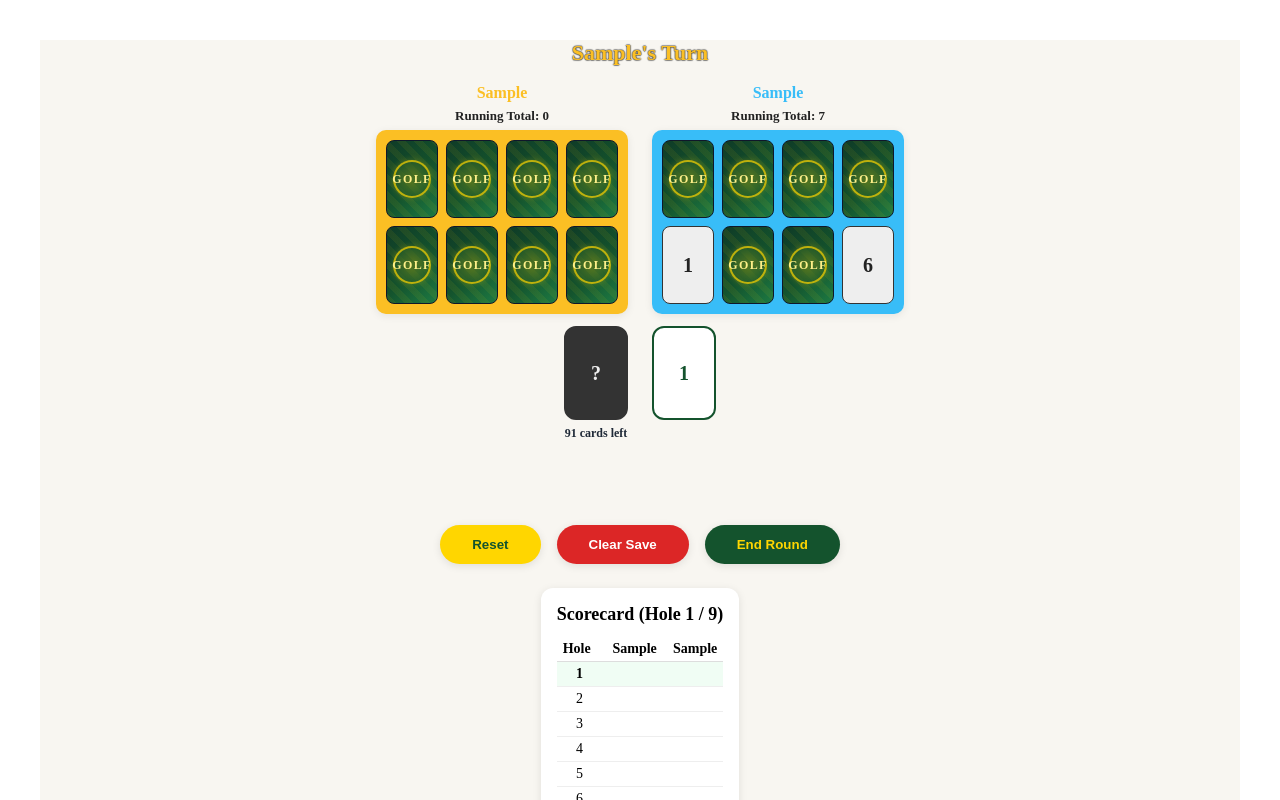
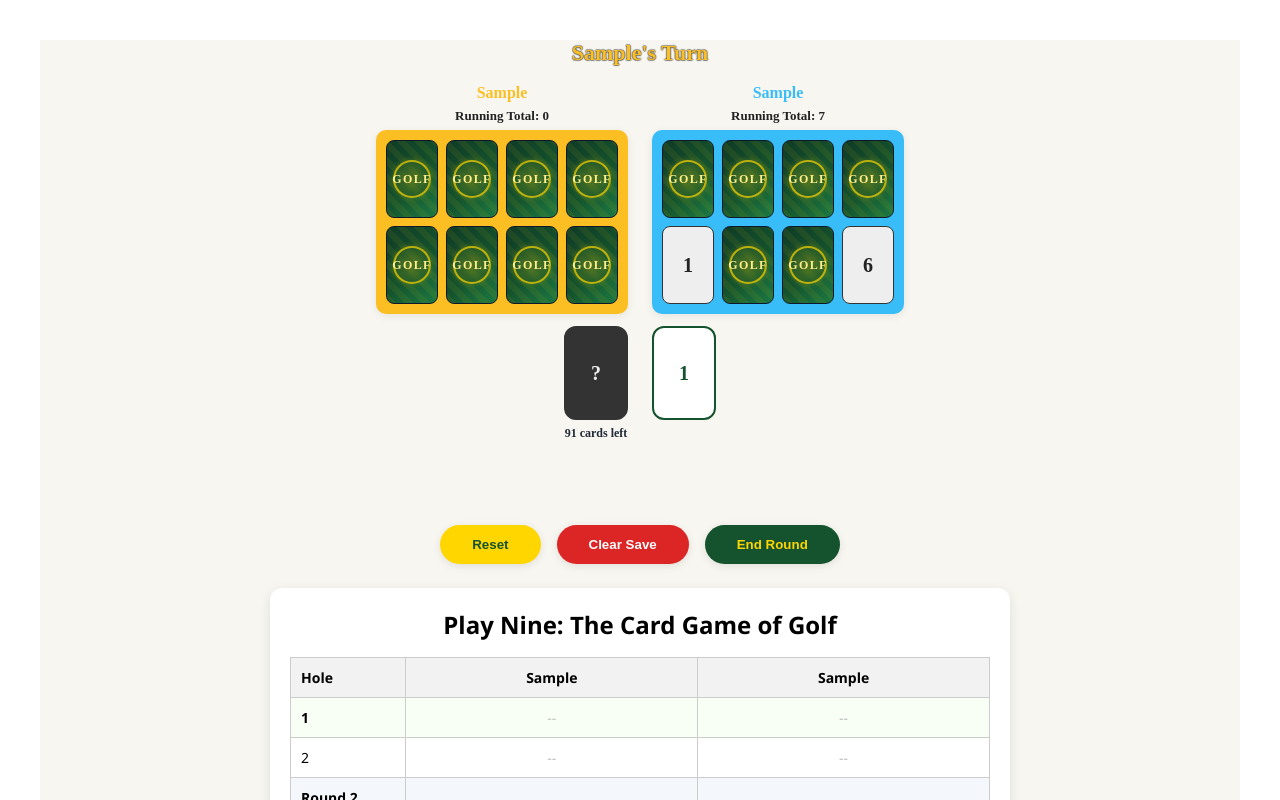
Before and after one commit to tseitzin/golf-card-game, a React (Vite) app: page / in a window 1280 px wide. Both pictures are taken after typing "Sample", "Sample" into the empty fields and a click on the button "Start Game". Shown: the top 800 px of the page. Built offline with nearby package versions, Linux system fonts and the light colour scheme.

Commit message:
Improved scorecard

```diff
--- a/src/components/Scorecard.jsx
+++ b/src/components/Scorecard.jsx
@@ -1,7 +1,10 @@
-import React, { useState } from 'react'
+import React, { useMemo, useState } from 'react'
 
+const TOTAL_HOLES = 9
 export default function Scorecard({ holeScores, overallTotals, currentHole, playerNames }) {
   const [open, setOpen] = useState(null) // { hole, playerIndex }
+  const holeColumnWidth = '15%'
+  const playerColumnWidth = `${((100 - 15) / Math.max(playerNames.length, 1)).toFixed(2)}%`
 
   const handleCellClick = (hole, playerIndex, record) => {
     if (!record) return
@@ -12,161 +15,202 @@
     }
   }
 
-  const findRecord = hole => holeScores.find(h => h.hole === hole)
-  const openRecord = open ? findRecord(open.hole) : null
+  const holeRecordMap = useMemo(() => {
+    const map = new Map()
+    holeScores.forEach(record => {
+      map.set(record.hole, record)
+    })
+    return map
+  }, [holeScores])
+
+  const openRecord = open ? holeRecordMap.get(open.hole) : null
   const openBreakdown = openRecord ? openRecord.breakdowns?.[open.playerIndex] : null
 
-  const totalsByHole = (() => {
+  const runningTotalsByHole = useMemo(() => {
     const cumulative = Array(playerNames.length).fill(0)
+    const totals = {}
     const sorted = [...holeScores].sort((a, b) => a.hole - b.hole)
-    const map = {}
     sorted.forEach(record => {
       const running = record.scores.map((score, idx) => {
         const value = typeof score === 'number' ? score : 0
         cumulative[idx] += value
         return cumulative[idx]
       })
-      map[record.hole] = running
+      totals[record.hole] = running
     })
-    return map
-  })()
+    return totals
+  }, [holeScores, playerNames.length])
+
+  const computedGameTotals = useMemo(() => {
+    const sums = Array(playerNames.length).fill(0)
+    holeScores.forEach(record => {
+      record.scores.forEach((score, idx) => {
+        if (typeof score === 'number') sums[idx] += score
+      })
+    })
+    return sums
+  }, [holeScores, playerNames.length])
+
+  const gameTotals = overallTotals?.length ? overallTotals : computedGameTotals
 
   return (
     <div style={{
       background: '#fff',
-      padding: 16,
+      padding: 20,
       borderRadius: 12,
-      boxShadow: '0 2px 8px rgba(0,0,0,0.1)',
-      maxWidth: 520,
-      margin: '0 auto',
-      marginTop: 24,
-      fontSize: 14,
+      boxShadow: '0 3px 12px rgba(0,0,0,0.1)',
+      maxWidth: 700,
+      margin: '24px auto',
+      fontFamily: `'Segoe UI', Tahoma, Geneva, Verdana, sans-serif`,
       position: 'relative'
     }}>
-      <div style={{ fontWeight: 'bold', fontSize: 18, marginBottom: 12 }}>Scorecard (Hole {currentHole} / 9)</div>
-      <table style={{ width: '100%', borderCollapse: 'collapse' }}>
+      <h2 style={{ margin: '0 0 16px', fontWeight: 600, textAlign: 'center' }}>Play Nine: The Card Game of Golf</h2>
+      <table style={{ width: '100%', borderCollapse: 'collapse', textAlign: 'center', fontSize: 14, tableLayout: 'fixed' }}>
         <thead>
           <tr>
-            <th style={{ textAlign: 'left', padding: '4px 6px', borderBottom: '1px solid #ddd' }}>Hole</th>
-            {playerNames.map((n, i) => (
-              <th key={i} style={{ textAlign: 'right', padding: '4px 6px', borderBottom: '1px solid #ddd' }}>{n}</th>
+            <th style={{ border: '1px solid #ccc', padding: '10px', backgroundColor: '#f2f2f2', textAlign: 'left', width: holeColumnWidth }}>Hole</th>
+            {playerNames.map((name, idx) => (
+              <th
+                key={idx}
+                style={{ border: '1px solid #ccc', padding: '10px', backgroundColor: '#f2f2f2', width: playerColumnWidth }}
+              >
+                {name}
+              </th>
             ))}
           </tr>
         </thead>
         <tbody>
-          {[...Array(9)].map((_, hIdx) => {
-            const holeNumber = hIdx + 1
-            const record = findRecord(holeNumber)
-            const isCurrent = holeNumber === currentHole
+          {[...Array(TOTAL_HOLES)].map((_, holeIdx) => {
+            const holeNumber = holeIdx + 1
+            const record = holeRecordMap.get(holeNumber)
+            const isCurrentHole = holeNumber === currentHole
             return (
-              <tr key={holeNumber} style={{ background: isCurrent ? '#f0fdf4' : 'transparent' }}>
-                <td style={{ padding: '4px 6px', borderBottom: '1px solid #eee', fontWeight: isCurrent ? 'bold' : 'normal' }}>{holeNumber}</td>
-                {playerNames.map((_, pi) => {
-                  const isOpen = open && open.hole === holeNumber && open.playerIndex === pi
+              <React.Fragment key={holeNumber}>
+                <tr style={{ background: isCurrentHole ? '#f8fff5' : 'transparent' }}>
+                  <td style={{ border: '1px solid #ccc', padding: '10px', fontWeight: isCurrentHole ? 600 : 400, textAlign: 'left', width: holeColumnWidth }}>{holeNumber}</td>
+                  {playerNames.map((_, playerIdx) => {
                     const hasRecord = !!record
-                  const holeScore = record ? record.scores[pi] : null
-                  const runningTotal = totalsByHole[holeNumber]?.[pi]
-                  const showRunning = runningTotal !== undefined && holeNumber > 1
+                    const score = record ? record.scores[playerIdx] : null
+
                     return (
                       <td
-                      key={pi}
-                      onClick={() => handleCellClick(holeNumber, pi, record)}
+                        key={playerIdx}
+                        onClick={() => handleCellClick(holeNumber, playerIdx, record)}
+                        style={{
+                          border: '1px solid #ccc',
+                          padding: '10px',
+                          cursor: hasRecord ? 'pointer' : 'default',
+                          backgroundColor: open && open.hole === holeNumber && open.playerIndex === playerIdx ? '#eef4ff' : 'transparent',
+                          width: playerColumnWidth
+                        }}
                         title={hasRecord ? 'Click for breakdown' : ''}
-                      style={{
-                        padding: '4px 6px',
-                        textAlign: 'right',
-                        borderBottom: '1px solid #eee',
-                        cursor: hasRecord ? 'pointer' : 'default',
-                        background: isOpen ? '#eef2ff' : 'transparent',
-                        position: 'relative'
-                      }}
                       >
-                      {holeScore !== null && holeScore !== undefined ? (
-                        <div style={{ display: 'flex', flexDirection: 'column', alignItems: 'flex-end', gap: 2 }}>
-                          <span style={{ fontWeight: 600 }}>{holeScore}</span>
-                          {showRunning && (
-                            <span style={{ fontSize: 11, color: '#4b5563' }}>
-                               {runningTotal}
-                            </span>
+                        {hasRecord ? (
+                          <div style={{ display: 'flex', flexDirection: 'column', alignItems: 'center' }}>
+                            <span style={{ fontWeight: 600 }}>{score}</span>
+                          </div>
+                        ) : (
+                          <span style={{ color: '#bbb' }}>--</span>
                         )}
-                        </div>
-                      ) : ''}
                       </td>
                     )
                   })}
                 </tr>
+                {holeNumber > 1 && (
+                  <tr style={{ fontWeight: 600, backgroundColor: '#f4f7fb' }}>
+                    <td style={{ border: '1px solid #ccc', padding: '10px', textAlign: 'left', width: holeColumnWidth }}>Round {holeNumber} Subtotal</td>
+                    {playerNames.map((_, playerIdx) => {
+                      const cumulative = runningTotalsByHole[holeNumber]?.[playerIdx]
+                      const hasSubtotal = typeof cumulative === 'number'
+                      return (
+                        <td
+                          key={`subtotal-${holeNumber}-${playerIdx}`}
+                          style={{ border: '1px solid #ccc', padding: '10px', width: playerColumnWidth }}
+                        >
+                          {hasSubtotal ? cumulative : <span style={{ color: '#bbb' }}>--</span>}
+                        </td>
+                      )
+                    })}
+                  </tr>
+                )}
+              </React.Fragment>
             )
           })}
         </tbody>
         <tfoot>
-          <tr>
-            <td style={{ padding: '6px', borderTop: '1px solid #ddd', fontWeight: 'bold' }}>Total</td>
-            {overallTotals.map((t, i) => (
-              <td key={i} style={{ padding: '6px', textAlign: 'right', borderTop: '1px solid #ddd', fontWeight: 'bold' }}>{t}</td>
+          <tr style={{ fontWeight: 600, backgroundColor: '#d6f5d6' }}>
+            <td style={{ border: '1px solid #ccc', padding: '10px', textAlign: 'left', width: holeColumnWidth }}>Game Total</td>
+            {gameTotals.map((score, idx) => (
+              <td
+                key={idx}
+                style={{ border: '1px solid #ccc', padding: '10px', width: playerColumnWidth }}
+              >
+                {score}
+              </td>
             ))}
           </tr>
         </tfoot>
       </table>
+
       {open && openBreakdown && (
         <div style={{
           position: 'absolute',
-          top: 70,
-          right: 8,
-          width: 300,
-          background: '#1f2937',
-          color: '#f1f5f9',
-          borderRadius: 8,
-          padding: 12,
-          boxShadow: '0 4px 12px rgba(0,0,0,0.3)',
-          zIndex: 50
+          top: 60,
+          right: 20,
+          width: 320,
+          background: '#ffffff',
+          color: '#1f2933',
+          borderRadius: 12,
+          padding: 16,
+          boxShadow: '0 12px 30px rgba(15, 23, 42, 0.25)',
+          border: '1px solid #d1d5db'
         }}>
-          <div style={{ display: 'flex', justifyContent: 'space-between', alignItems: 'center', marginBottom: 6 }}>
-            <div style={{ fontWeight: '600' }}>Hole {open.hole} – {playerNames[open.playerIndex]}</div>
+          <div style={{ display: 'flex', justifyContent: 'space-between', alignItems: 'center', marginBottom: 12 }}>
+            <div style={{ fontWeight: 600, fontSize: 15 }}>Hole {open.hole} - {playerNames[open.playerIndex]}</div>
             <button
               onClick={() => setOpen(null)}
               style={{
                 background: 'transparent',
-                color: '#94a3b8',
+                color: '#64748b',
                 border: 'none',
                 cursor: 'pointer',
-                fontSize: 16,
+                fontSize: 18,
                 lineHeight: 1
               }}
               aria-label="Close breakdown"
             >×</button>
           </div>
-          <div style={{ fontSize: 12, marginBottom: 8, color: '#cbd5e1' }}>
-            Raw Score sums columns after cancellations. Bonus derives from matching columns and -5 set.
+          <div style={{ fontSize: 12, color: '#475569', marginBottom: 10 }}>
+            Breakdown of raw column score, bonuses, and final hole total.
           </div>
-          <div style={{ display: 'grid', gridTemplateColumns: '1fr 1fr', gap: 4, fontSize: 13 }}>
-            <div style={{ color: '#a5b4fc' }}>Raw Score:</div><div>{openBreakdown.rawScore}</div>
-            <div style={{ color: '#a5b4fc' }}>Matching Columns:</div><div>{openBreakdown.matchingColumnCount}</div>
-            <div style={{ color: '#a5b4fc' }}>-5 Count:</div><div>{openBreakdown.minusFiveCount}</div>
-            <div style={{ color: '#a5b4fc' }}>Bonus:</div><div>{openBreakdown.bonus}</div>
-            <div style={{ color: '#a5b4fc', fontWeight: '600' }}>Final:</div><div style={{ fontWeight: '600' }}>{openBreakdown.final}</div>
+          <div style={{ display: 'grid', gridTemplateColumns: '1fr 1fr', gap: 6, fontSize: 13 }}>
+            <div style={{ color: '#0f172a' }}>Raw Score</div><div>{openBreakdown.rawScore}</div>
+            <div style={{ color: '#0f172a' }}>Matching Columns</div><div>{openBreakdown.matchingColumnCount}</div>
+            <div style={{ color: '#0f172a' }}>-5 Count</div><div>{openBreakdown.minusFiveCount}</div>
+            <div style={{ color: '#0f172a' }}>Bonus</div><div>{openBreakdown.bonus}</div>
+            <div style={{ color: '#0f172a', fontWeight: 600 }}>Final</div><div style={{ fontWeight: 600 }}>{openBreakdown.final}</div>
           </div>
-          <div style={{ marginTop: 10, fontSize: 12, fontWeight: 600, color: '#e2e8f0' }}>Columns</div>
-          <table style={{ width: '100%', marginTop: 4, fontSize: 12 }}>
+          <div style={{ marginTop: 12, fontSize: 12, fontWeight: 600, color: '#1f2937' }}>Columns</div>
+          <table style={{ width: '100%', marginTop: 6, fontSize: 12, borderCollapse: 'collapse' }}>
             <thead>
-              <tr style={{ textAlign: 'left', color: '#94a3b8' }}>
-                <th style={{ padding: '2px 4px' }}>#</th>
-                <th style={{ padding: '2px 4px' }}>Top</th>
-                <th style={{ padding: '2px 4px' }}>Bot</th>
-                <th style={{ padding: '2px 4px' }}>Status</th>
+              <tr style={{ textAlign: 'left', color: '#6b7280' }}>
+                <th style={{ padding: '4px 6px', borderBottom: '1px solid #e2e8f0' }}>#</th>
+                <th style={{ padding: '4px 6px', borderBottom: '1px solid #e2e8f0' }}>Top</th>
+                <th style={{ padding: '4px 6px', borderBottom: '1px solid #e2e8f0' }}>Bottom</th>
+                <th style={{ padding: '4px 6px', borderBottom: '1px solid #e2e8f0' }}>Status</th>
               </tr>
             </thead>
             <tbody>
-              {openBreakdown.columns.map((col, i) => {
-                let status = ''
-                if (col.canceled) status = 'Matched (bonus)'
+              {openBreakdown.columns.map((col, idx) => {
+                let status = 'Active'
+                if (col.canceled) status = 'Matched Bonus'
                 else if (col.isMinusFivePair) status = '-5 Pair'
-                else status = 'Active'
                 return (
-                  <tr key={i} style={{ background: i % 2 ? '#334155' : 'transparent' }}>
-                    <td style={{ padding: '2px 4px' }}>{i + 1}</td>
-                    <td style={{ padding: '2px 4px' }}>{col.top}</td>
-                    <td style={{ padding: '2px 4px' }}>{col.bottom}</td>
-                    <td style={{ padding: '2px 4px', color: col.canceled ? '#22c55e' : col.isMinusFivePair ? '#facc15' : '#f1f5f9' }}>{status}</td>
+                  <tr key={idx} style={{ backgroundColor: idx % 2 === 0 ? '#f8fafc' : '#e2e8f0' }}>
+                    <td style={{ padding: '4px 6px' }}>{idx + 1}</td>
+                    <td style={{ padding: '4px 6px' }}>{col.top}</td>
+                    <td style={{ padding: '4px 6px' }}>{col.bottom}</td>
+                    <td style={{ padding: '4px 6px', color: col.canceled ? '#15803d' : col.isMinusFivePair ? '#b45309' : '#1f2937' }}>{status}</td>
                   </tr>
                 )
               })}
--- a/src/hooks/useGameState.js
+++ b/src/hooks/useGameState.js
@@ -249,7 +249,7 @@
     setDiscardTop(toDiscard)
     setDrawnCard(null)
     const faceDownCount = players[currentPlayer].cards.filter(c => !c.faceUp).length
-    if (faceDownCount === 1) {
+    if (faceDownCount <= 1) {
       setTurnComplete(prev => prev.map((v, i) => (i === currentPlayer ? true : v)))
       setMustFlipAfterDiscard(prev => prev.map((v, i) => (i === currentPlayer ? false : v)))
       setFirstTurnDraw(prev => prev.map((v, i) => (i === currentPlayer ? (playerSetup[i]?.isComputer ? true : false) : v)))
```
Also changed, not shown: 2 other files (tests, documents, lock files or other folders). Lines whose indentation alone changed are shown as unchanged.
